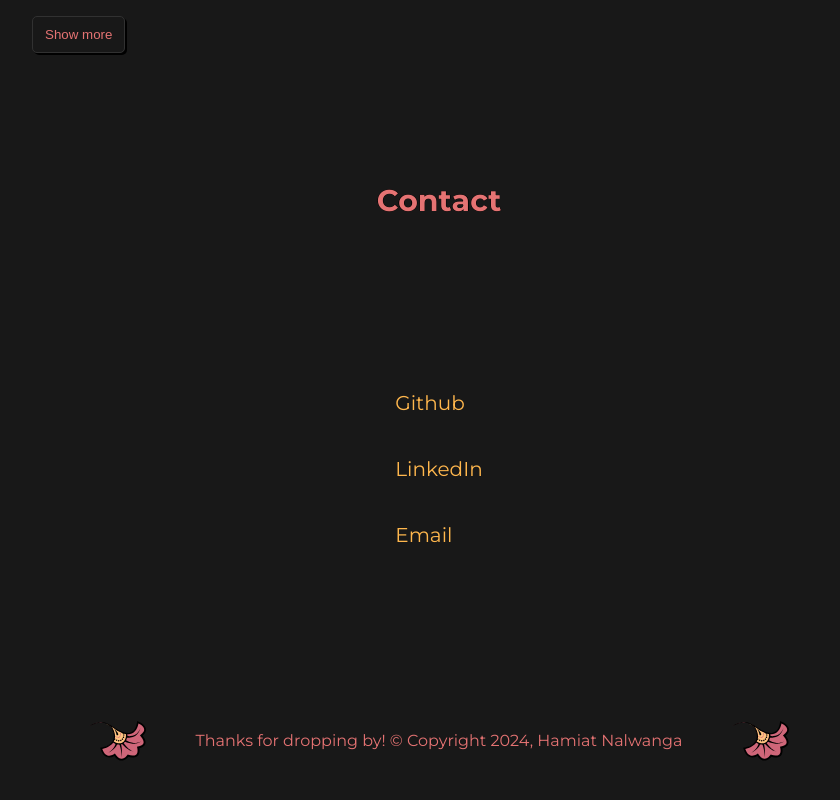
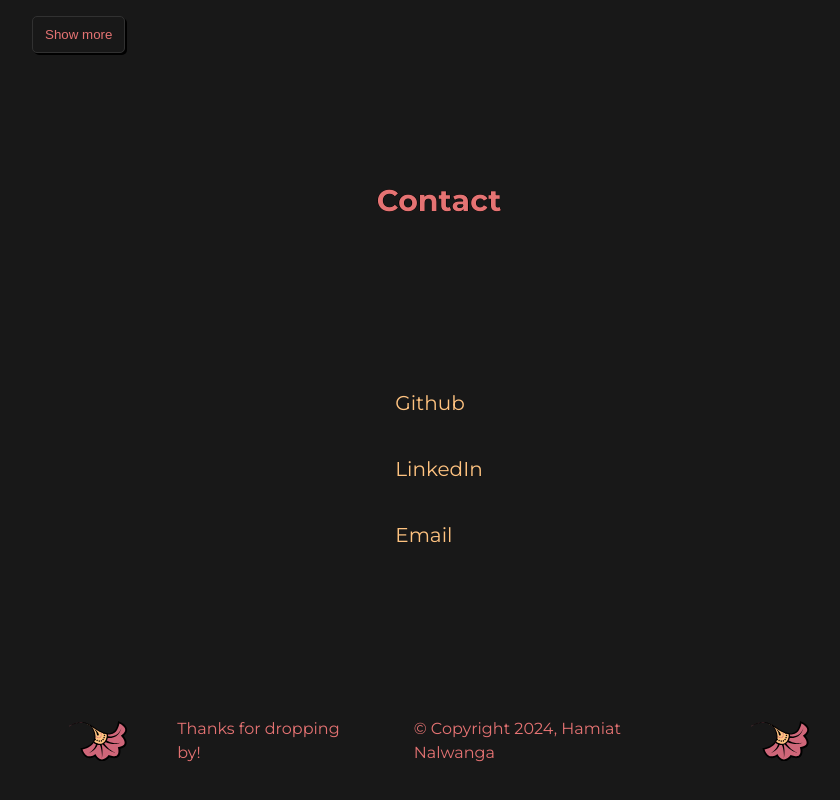
Before and after one commit to hamiat/folio, a React (Create React App) app: page / in a window 1280 px wide. Shown: the part 1180-1980 px from the top of the page, without its empty margins (201-1041 px from the left). Built offline with nearby package versions, Linux system fonts and the light colour scheme.

Commit message:
Minor visual fixes

```diff
--- a/src/components/Contact/Contact.tsx
+++ b/src/components/Contact/Contact.tsx
@@ -54,7 +54,8 @@ const Contact: React.FC = () => {
       </motion.div>
       <motion.section variants={contentVariants} className={style.flows}>
         <Flower classNames={style.flowsOne} />
-        <p>Thanks for dropping by! &copy; Copyright {getCurrentYear()}, Hamiat Nalwanga</p>
+        <p>Thanks for dropping by!</p>
+        <p>&copy; Copyright {getCurrentYear()}, Hamiat Nalwanga</p>
         <Flower classNames={style.flowsTwo} />
       </motion.section>
     </motion.section>
--- a/src/styles/main.module.scss
+++ b/src/styles/main.module.scss
@@ -18,7 +18,7 @@ $black: #000000;
 $background: #181818;
 $primaryBg: #2d2226;
 $primary: #e57373;
-$secondary: #ffb74d;
+$secondary: #ffc380;
 $tertiary: #f48fb1;
 $quaternary: #ff99c8;
 $links: #90ee90;
```
